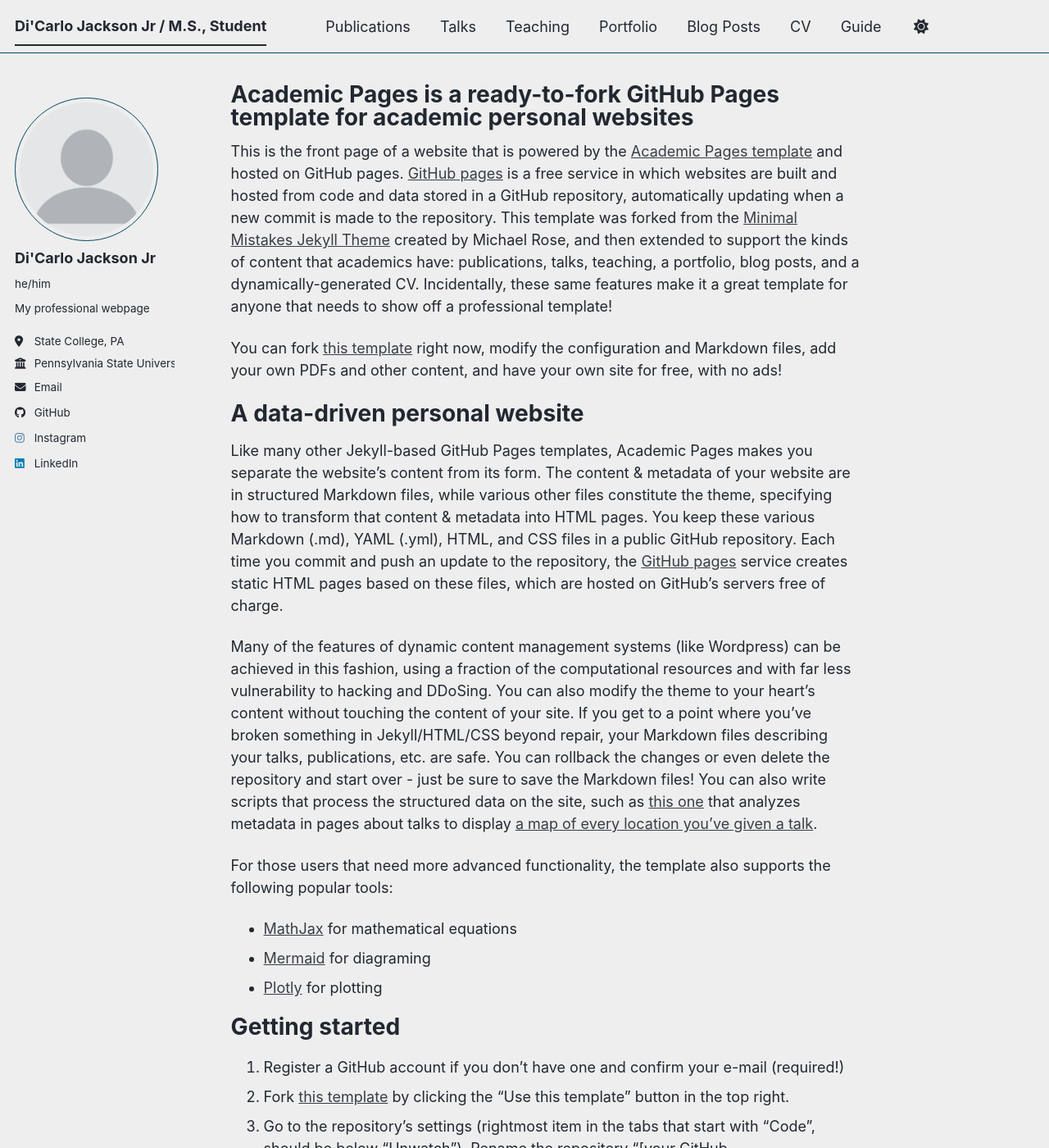
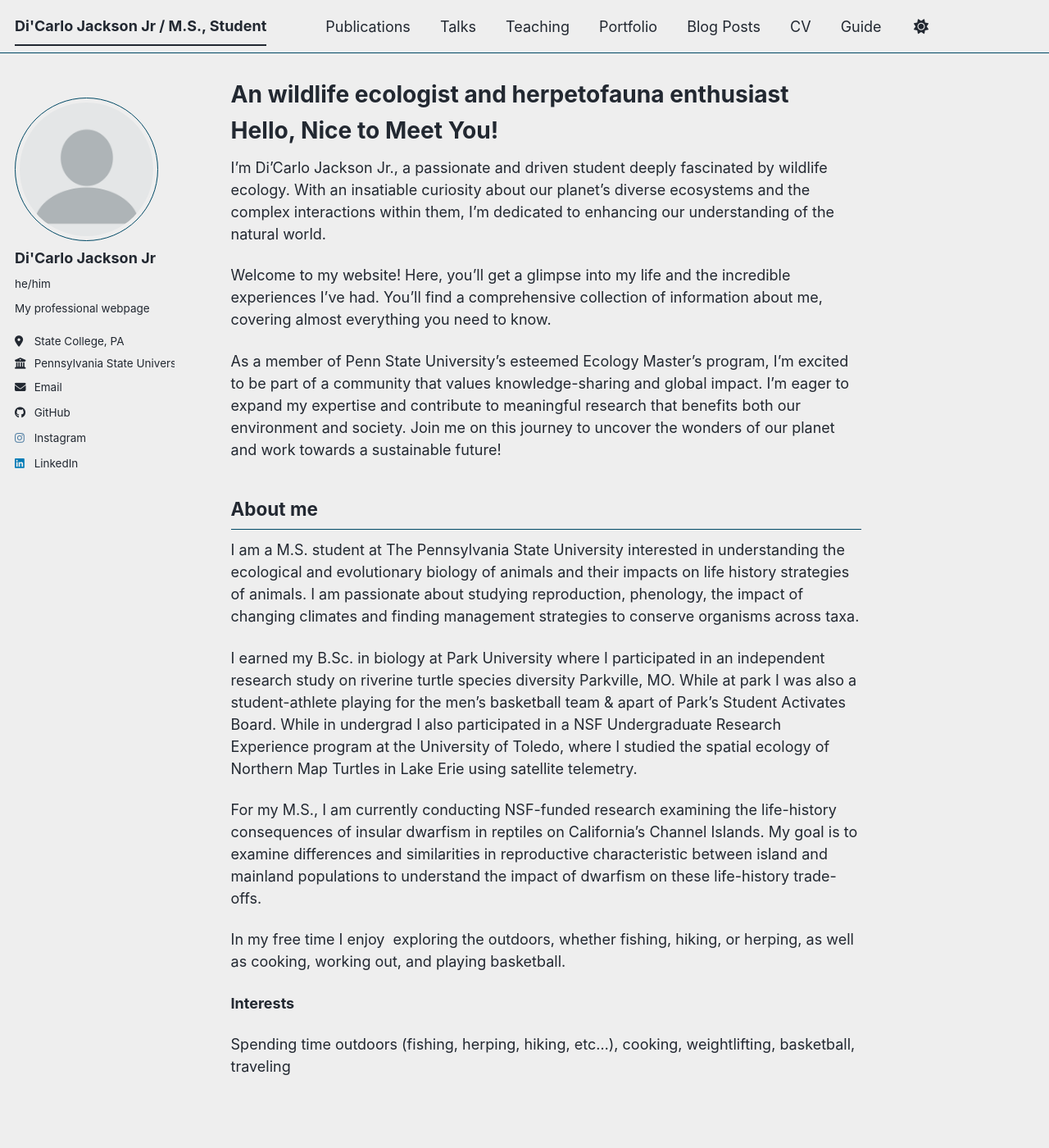
Before and after one commit to wildlifecarlo/wildlifecarlo.github.io, a Jekyll site: the page built from _pages/about.md, in a window 1280 px wide and 1400 px high. Shown: the whole window at 82% size. Built offline with Jekyll 4.4.1, drawn with Linux system fonts in a browser that asks for light colours; a script bundle is joined from its source files by our own code; library files that are not in the unit come from our copies; some of the changed text lies outside the part shown.

Commit message:
Update about.md

```diff
--- a/_pages/about.md
+++ b/_pages/about.md
@@ -1,56 +1,29 @@
 ---
 permalink: /
-title: "Academic Pages is a ready-to-fork GitHub Pages template for academic personal websites"
+title: "An wildlife ecologist and herpetofauna enthusiast"
 author_profile: true
 redirect_from:
   - /about/
   - /about.html
 ---
+Hello, Nice to Meet You!
+======
+I'm Di'Carlo Jackson Jr., a passionate and driven student deeply fascinated by wildlife ecology. With an insatiable curiosity about our planet's diverse ecosystems and the complex interactions within them, I'm dedicated to enhancing our understanding of the natural world.
 
-This is the front page of a website that is powered by the [Academic Pages template](https://github.com/academicpages/academicpages.github.io) and hosted on GitHub pages. [GitHub pages](https://pages.github.com) is a free service in which websites are built and hosted from code and data stored in a GitHub repository, automatically updating when a new commit is made to the repository. This template was forked from the [Minimal Mistakes Jekyll Theme](https://mmistakes.github.io/minimal-mistakes/) created by Michael Rose, and then extended to support the kinds of content that academics have: publications, talks, teaching, a portfolio, blog posts, and a dynamically-generated CV. Incidentally, these same features make it a great template for anyone that needs to show off a professional template!
+Welcome to my website! Here, you'll get a glimpse into my life and the incredible experiences I've had. You'll find a comprehensive collection of information about me, covering almost everything you need to know.
 
- You can fork [this template](https://github.com/academicpages/academicpages.github.io) right now, modify the configuration and Markdown files, add your own PDFs and other content, and have your own site for free, with no ads!
+As a member of Penn State University's esteemed Ecology Master's program, I'm excited to be part of a community that values knowledge-sharing and global impact. I'm eager to expand my expertise and contribute to meaningful research that benefits both our environment and society. Join me on this journey to uncover the wonders of our planet and work towards a sustainable future!
 
-A data-driven personal website
-======
-Like many other Jekyll-based GitHub Pages templates, Academic Pages makes you separate the website's content from its form. The content & metadata of your website are in structured Markdown files, while various other files constitute the theme, specifying how to transform that content & metadata into HTML pages. You keep these various Markdown (.md), YAML (.yml), HTML, and CSS files in a public GitHub repository. Each time you commit and push an update to the repository, the [GitHub pages](https://pages.github.com/) service creates static HTML pages based on these files, which are hosted on GitHub's servers free of charge.
+About me
+------
+I am a M.S. student at The Pennsylvania State University interested in understanding the ecological and evolutionary biology of animals and their impacts on life history strategies of animals. I am passionate about studying reproduction, phenology, the impact of changing climates and finding management strategies to conserve organisms across taxa.
 
-Many of the features of dynamic content management systems (like Wordpress) can be achieved in this fashion, using a fraction of the computational resources and with far less vulnerability to hacking and DDoSing. You can also modify the theme to your heart's content without touching the content of your site. If you get to a point where you've broken something in Jekyll/HTML/CSS beyond repair, your Markdown files describing your talks, publications, etc. are safe. You can rollback the changes or even delete the repository and start over - just be sure to save the Markdown files! You can also write scripts that process the structured data on the site, such as [this one](https://github.com/academicpages/academicpages.github.io/blob/master/talkmap.ipynb) that analyzes metadata in pages about talks to display [a map of every location you've given a talk](https://academicpages.github.io/talkmap.html).
+I earned my B.Sc. in biology at Park University where I participated in an independent research study on riverine turtle species diversity Parkville, MO. While at park I was also a student-athlete playing for the men's basketball team & apart of Park's Student Activates Board. While in undergrad I also participated in a NSF Undergraduate Research Experience program at the University of Toledo, where I studied the spatial ecology of Northern Map Turtles in Lake Erie using satellite telemetry.
 
-For those users that need more advanced functionality, the template also supports the following popular tools:
-- [MathJax](https://www.mathjax.org/) for mathematical equations
-- [Mermaid](https://mermaid.js.org/) for diagraming
-- [Plotly](https://plotly.com/javascript/) for plotting
+For my M.S., I am currently conducting NSF-funded research examining the life-history consequences of insular dwarfism in reptiles on California’s Channel Islands. My goal is to examine differences and similarities in reproductive characteristic between island and mainland populations to understand the impact of dwarfism on these life-history trade-offs.
 
-Getting started
-======
-1. Register a GitHub account if you don't have one and confirm your e-mail (required!)
-1. Fork [this template](https://github.com/academicpages/academicpages.github.io) by clicking the "Use this template" button in the top right.
-1. Go to the repository's settings (rightmost item in the tabs that start with "Code", should be below "Unwatch"). Rename the repository "[your GitHub username].github.io", which will also be your website's URL.
-1. Set site-wide configuration and create content & metadata (see below -- also see [this set of diffs](https://archive.is/3TPas) showing what files were changed to set up [an example site](https://getorg-testacct.github.io) for a user with the username "getorg-testacct")
-1. Upload any files (like PDFs, .zip files, etc.) to the files/ directory. They will appear at https://[your GitHub username].github.io/files/example.pdf.
-1. Check status by going to the repository settings, in the "GitHub pages" section
+In my free time I enjoy  exploring the outdoors, whether fishing, hiking, or herping, as well as cooking, working out, and playing basketball.
 
-Site-wide configuration
-------
-The main configuration file for the site is in the base directory in [_config.yml](https://github.com/academicpages/academicpages.github.io/blob/master/_config.yml), which defines the content in the sidebars and other site-wide features. You will need to replace the default variables with ones about yourself and your site's github repository. The configuration file for the top menu is in [_data/navigation.yml](https://github.com/academicpages/academicpages.github.io/blob/master/_data/navigation.yml). For example, if you don't have a portfolio or blog posts, you can remove those items from that navigation.yml file to remove them from the header.
+**Interests**
 
-Create content & metadata
-------
-For site content, there is one Markdown file for each type of content, which are stored in directories like _publications, _talks, _posts, _teaching, or _pages. For example, each talk is a Markdown file in the [_talks directory](https://github.com/academicpages/academicpages.github.io/tree/master/_talks). At the top of each Markdown file is structured data in YAML about the talk, which the theme will parse to do lots of cool stuff. The same structured data about a talk is used to generate the list of talks on the [Talks page](https://academicpages.github.io/talks), each [individual page](https://academicpages.github.io/talks/2012-03-01-talk-1) for specific talks, the talks section for the [CV page](https://academicpages.github.io/cv), and the [map of places you've given a talk](https://academicpages.github.io/talkmap.html) (if you run this [python file](https://github.com/academicpages/academicpages.github.io/blob/master/talkmap.py) or [Jupyter notebook](https://github.com/academicpages/academicpages.github.io/blob/master/talkmap.ipynb), which creates the HTML for the map based on the contents of the _talks directory).
-
-**Markdown generator**
-
-The repository includes [a set of Jupyter notebooks](https://github.com/academicpages/academicpages.github.io/tree/master/markdown_generator
-) that converts a CSV containing structured data about talks or presentations into individual Markdown files that will be properly formatted for the Academic Pages template. The sample CSVs in that directory are the ones I used to create my own personal website at stuartgeiger.com. My usual workflow is that I keep a spreadsheet of my publications and talks, then run the code in these notebooks to generate the Markdown files, then commit and push them to the GitHub repository.
-
-How to edit your site's GitHub repository
-------
-Many people use a git client to create files on their local computer and then push them to GitHub's servers. If you are not familiar with git, you can directly edit these configuration and Markdown files directly in the github.com interface. Navigate to a file (like [this one](https://github.com/academicpages/academicpages.github.io/blob/master/_talks/2012-03-01-talk-1.md) and click the pencil icon in the top right of the content preview (to the right of the "Raw | Blame | History" buttons). You can delete a file by clicking the trashcan icon to the right of the pencil icon. You can also create new files or upload files by navigating to a directory and clicking the "Create new file" or "Upload files" buttons.
-
-Example: editing a Markdown file for a talk
-![Editing a Markdown file for a talk](/images/editing-talk.png)
-
-For more info
-------
-More info about configuring Academic Pages can be found in [the guide](https://academicpages.github.io/markdown/), the [growing wiki](https://github.com/academicpages/academicpages.github.io/wiki), and you can always [ask a question on GitHub](https://github.com/academicpages/academicpages.github.io/discussions). The [guides for the Minimal Mistakes theme](https://mmistakes.github.io/minimal-mistakes/docs/configuration/) (which this theme was forked from) might also be helpful.
+Spending time outdoors (fishing, herping, hiking, etc...), cooking, weightlifting, basketball, traveling
```
